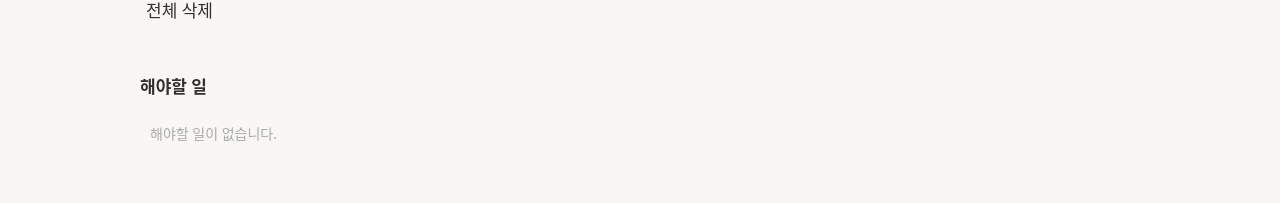
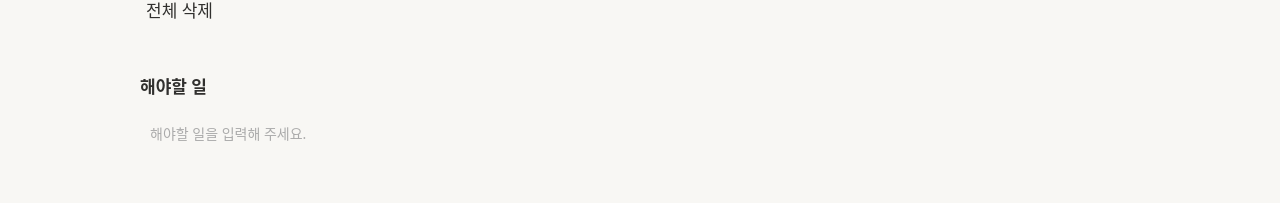
Before and after one commit to juhyoju/todo-list, a React (Create React App) app: page / in a window 1280 px wide. Shown: the part 187-390 px from the top of the page. Built offline with nearby package versions, Linux system fonts and the light colour scheme; a web font is replaced by a local one.

Commit message:
완료/진행 항목별 문구 변경

```diff
--- a/src/components/TodoList/TodoList.js
+++ b/src/components/TodoList/TodoList.js
@@ -11,7 +11,11 @@ const TodoList = ({ todos, setTodos, title, checkedList, mode }) => {
             <TodoTitle>{title}</TodoTitle>
 
             {onTodoNumber === 0 ? (
-                <TodoNull mode={mode}>{title}이 없습니다.</TodoNull>
+                checkedList === true ? (
+                    <TodoNull mode={mode}>{title}이 없습니다.</TodoNull>
+                ) : (
+                    <TodoNull mode={mode}>{title}을 입력해 주세요.</TodoNull>
+                )
             ) : (
                 <ul>
                     {todos.map(todo => {
```
